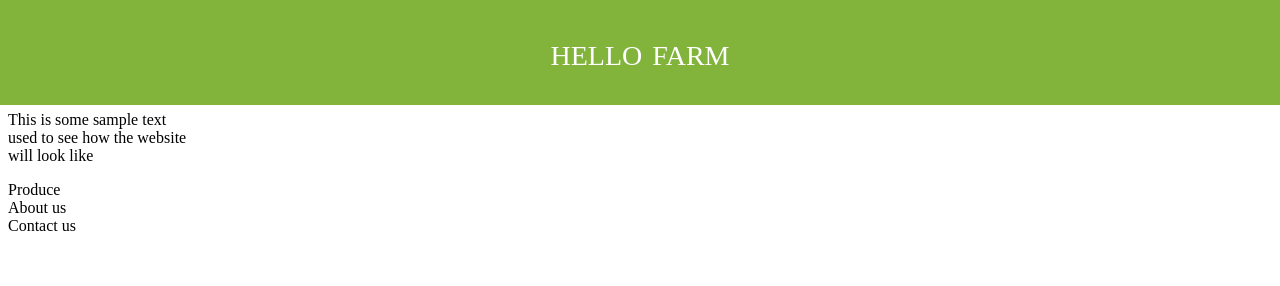
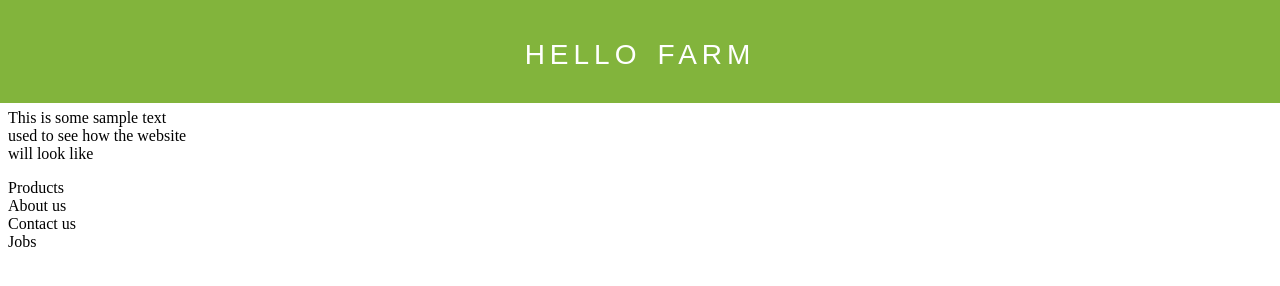
Before and after one commit to ram97-boop/Farm-Website, a plain HTML site: page index2.html in a window 1280 px wide. Drawn offline with Linux system fonts and the light colour scheme.

Commit message:
Add a script.js file

```diff
--- a/index2.html
+++ b/index2.html
@@ -3,6 +3,7 @@
 	<head>
 		<title>Hello Farm</title>
 		<link rel="stylesheet" href="styles2.css">
+		<script src="script.js"></script>
 	</head>
 
 	<body>
@@ -17,9 +18,10 @@
 		</p>
 
 		<div class"menu">
-			Produce <br>
+			Products<br>
 			About us <br>
 			Contact us <br>
+			Jobs
 		</div>
 	</body>
 
--- /dev/null
+++ b/script.js
@@ -0,0 +1 @@
+//This is a placeholder
--- a/styles2.css
+++ b/styles2.css
@@ -7,6 +7,8 @@ body{
 	padding: 30px;
 	text-align: center;
 	font-size: 40px;
+	font-family: arial;
+	letter-spacing: 5px;
 	font-variant: small-caps;
 	margin: -10px;
 }
```
